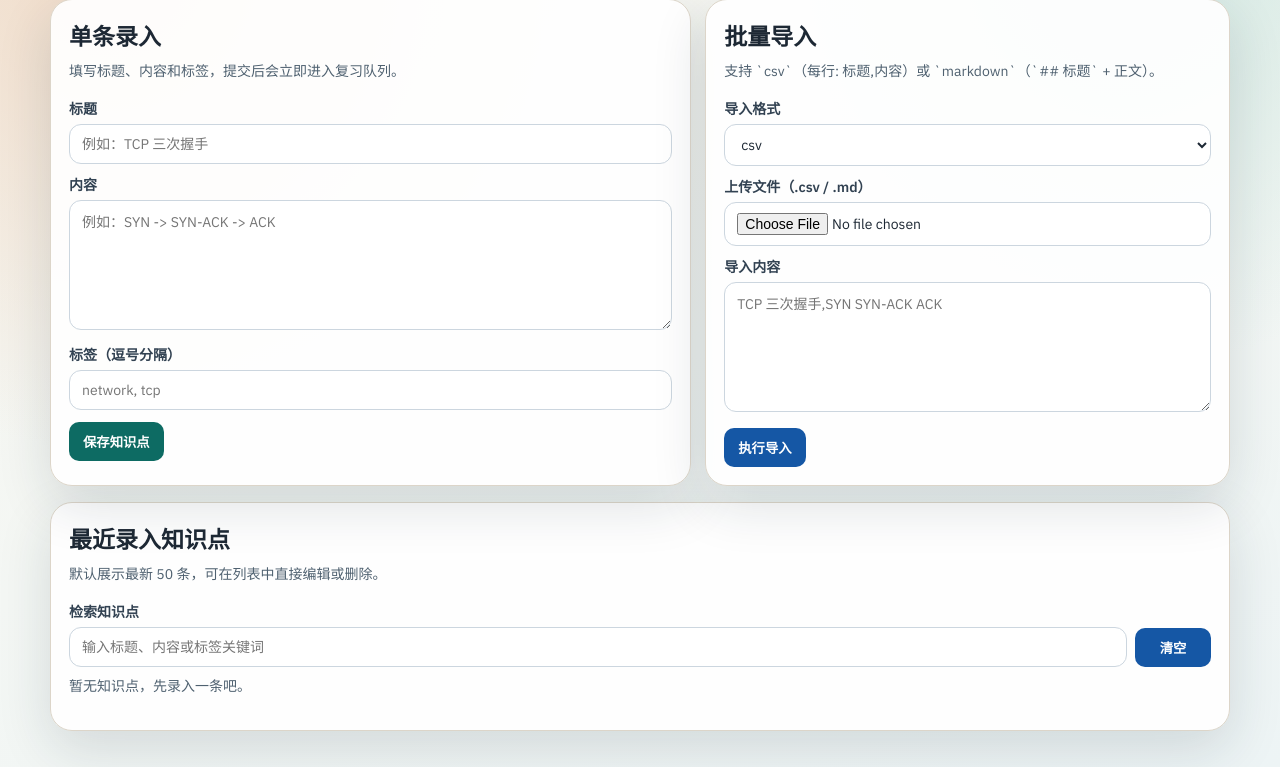
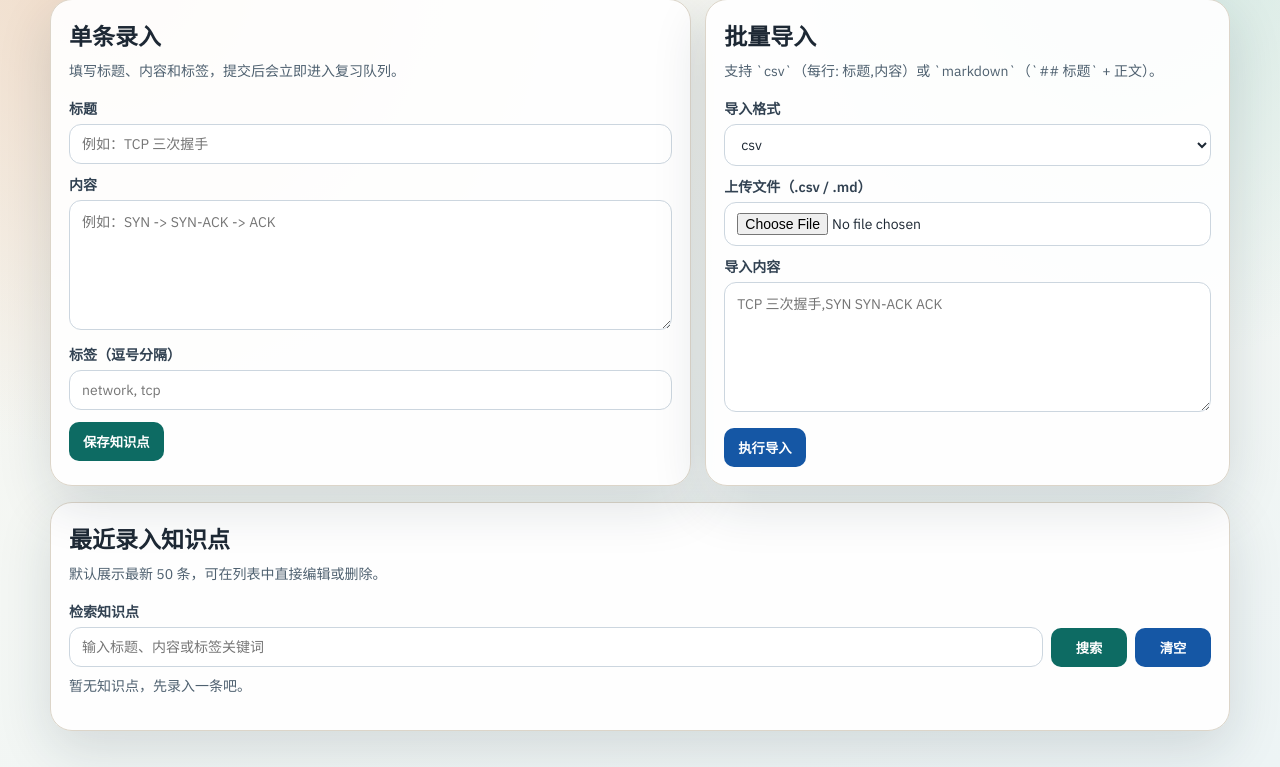
Before and after one commit to strong2hh/Review-Agent, a FastAPI app: page /admin/knowledge-points in a window 1280 px wide. Shown: the part 140-907 px from the top of the page. Run offline with FastAPI, Linux system fonts and the light colour scheme; data that the repository does not hold is empty; some libraries are stand-ins or nearby versions; some web fonts are replaced.

Commit message:
fix: make knowledge search controls explicit

```diff
--- a/app/static/knowledge_points_admin.js
+++ b/app/static/knowledge_points_admin.js
@@ -1,10 +1,12 @@
 const createForm = document.getElementById("create-form");
 const importForm = document.getElementById("import-form");
+const searchForm = document.getElementById("search-form");
 const listEl = document.getElementById("list");
 const createFeedbackEl = document.getElementById("create-feedback");
 const importFeedbackEl = document.getElementById("import-feedback");
 const createBtn = document.getElementById("create-btn");
 const importBtn = document.getElementById("import-btn");
+const searchBtn = document.getElementById("search-btn");
 const cancelEditBtn = document.getElementById("cancel-edit-btn");
 const titleInput = document.getElementById("title");
 const contentInput = document.getElementById("content");
@@ -78,6 +80,13 @@ function enterEditMode(item) {
 
 function getSearchTerm() {
   return searchInput.value.trim();
+}
+
+function setSearchBusy(isBusy) {
+  if (searchBtn) {
+    searchBtn.disabled = isBusy;
+  }
+  clearSearchBtn.disabled = isBusy;
 }
 
 function renderList(items, searchTerm = "") {
@@ -169,12 +178,15 @@ async function loadKnowledgePoints() {
   }
 
   try {
+    setSearchBusy(true);
     const resp = await fetch(`/api/knowledge-points?${params.toString()}`);
     const data = await parseJsonOrThrow(resp);
     renderList(data, searchTerm);
   } catch (err) {
     renderList([], searchTerm);
     showFeedback(importFeedbackEl, false, `加载列表失败：${toErrorMessage(err)}`);
+  } finally {
+    setSearchBusy(false);
   }
 }
 
@@ -276,6 +288,12 @@ importFileEl.addEventListener("change", async (event) => {
   }
 });
 
+searchForm.addEventListener("submit", (event) => {
+  event.preventDefault();
+  window.clearTimeout(searchTimer);
+  loadKnowledgePoints();
+});
+
 searchInput.addEventListener("input", scheduleKnowledgePointSearch);
 
 clearSearchBtn.addEventListener("click", () => {
--- a/app/templates/knowledge_points_admin.html
+++ b/app/templates/knowledge_points_admin.html
@@ -165,7 +165,7 @@
       }
       .search-row {
         display: grid;
-        grid-template-columns: minmax(0, 1fr) auto;
+        grid-template-columns: minmax(0, 1fr) auto auto;
         gap: 8px;
         align-items: end;
         margin: 10px 0 8px;
@@ -289,16 +289,17 @@
       <div class="panel" style="margin-top: 16px">
         <h2>最近录入知识点</h2>
         <p class="muted">默认展示最新 50 条，可在列表中直接编辑或删除。</p>
-        <div class="search-row">
+        <form id="search-form" class="search-row">
           <div>
             <label for="search">检索知识点</label>
             <input id="search" type="search" placeholder="输入标题、内容或标签关键词" />
           </div>
+          <button id="search-btn" class="primary" type="submit">搜索</button>
           <button id="clear-search-btn" class="secondary" type="button">清空</button>
-        </div>
+        </form>
         <div id="list" class="list"></div>
       </div>
     </div>
-    <script src="/static/knowledge_points_admin.js"></script>
+    <script src="/static/knowledge_points_admin.js?v=20260512-search-controls"></script>
   </body>
 </html>
```
